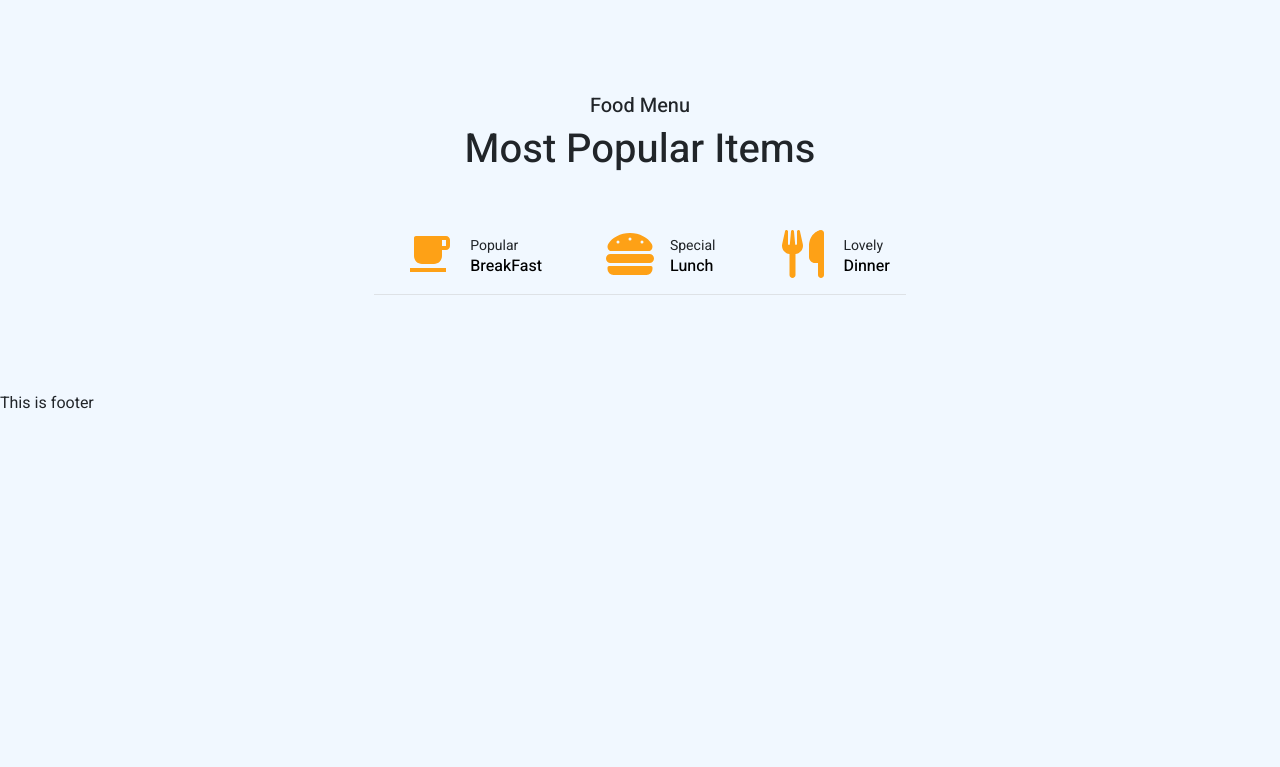
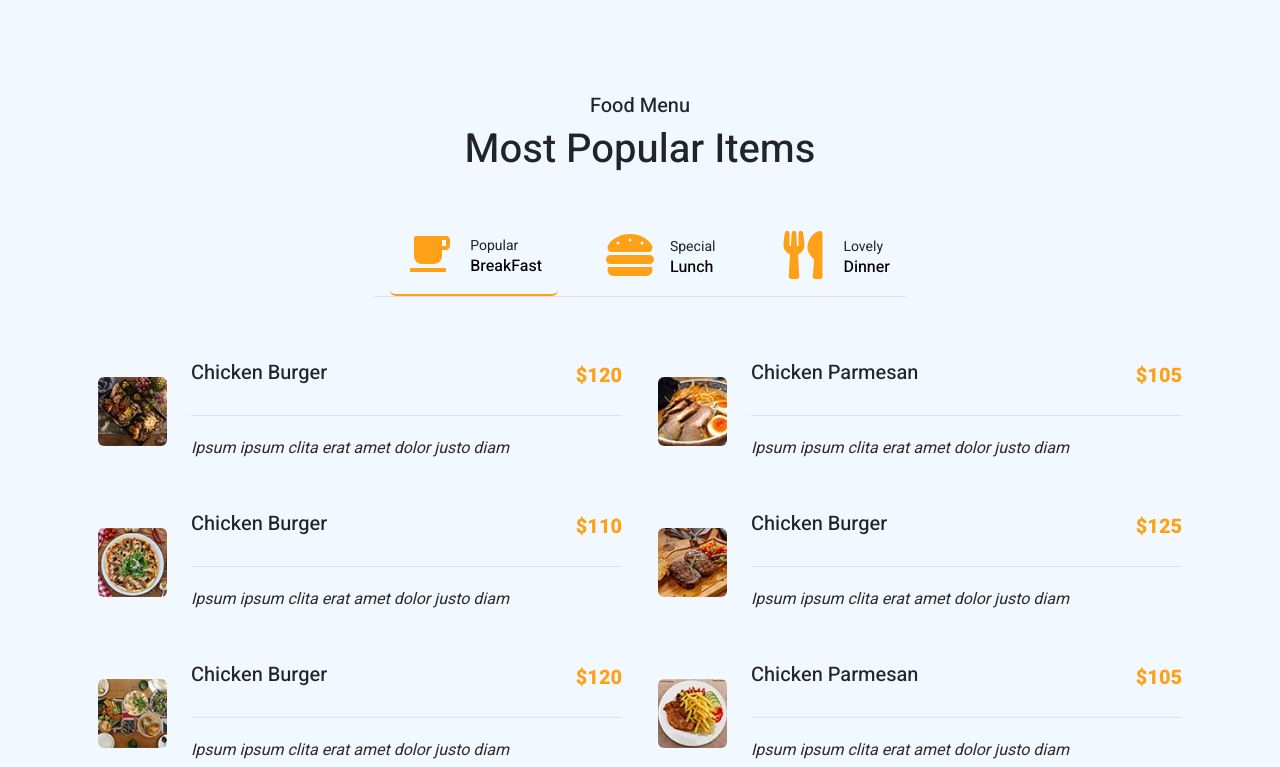
Before and after one commit to code-with-omar/react-restoran, a React (Vite) app: page / in a window 1280 px wide. Shown: the part 1913-2680 px from the top of the page. Before the commit the page ends 2328 px from the top, so only its background shows below. Built offline with nearby package versions, Linux system fonts and the light colour scheme.

Commit message:
Implement the food menu section

```diff
--- a/src/components/Shared/Menu/Menu.css
+++ b/src/components/Shared/Menu/Menu.css
@@ -13,3 +13,7 @@
 .menu-items-title >h6{
     color: black;
 }
+.menu-items-wrap{
+    background: #F1F8FF;
+    border: none;
+}
--- a/src/components/Shared/Menu/Menu.jsx
+++ b/src/components/Shared/Menu/Menu.jsx
@@ -1,7 +1,7 @@
 import { Col, Container, Nav, Row } from "react-bootstrap";
 import { RiCupFill } from "react-icons/ri";
 import { FaHamburger } from "react-icons/fa";
-import { FaUtensils } from "react-icons/fa6";
+import { FaUtensils } from "react-icons/fa";
 import MenuOne from "./../../../assets/menu-1.jpg"
 import MenuTwo from "./../../../assets/menu-2.jpg"
 import MenuThree from "./../../../assets/menu-3.jpg"
@@ -11,19 +11,35 @@ import MenuSix from "./../../../assets/menu-6.jpg"
 import MenuSeven from "./../../../assets/menu-7.jpg"
 import MenuEight from "./../../../assets/menu-8.jpg"
 import "./Menu.css"
-import MenuIteams from "./MenuIteams/MenuIteams";
+import MenuIteams from "./MenuIteams/MenuIteams.jsx";
+import { useState } from "react";
 
 const Menu = () => {
-    const menu = [
+    const menuBreakFast = [
         { id: 1, img: MenuOne, title: "Chicken Burger", details: "Ipsum ipsum clita erat amet dolor justo diam", price: 120 },
-        { id: 2, img: MenuFour, title: "Chicken Parmesan", details: "Ipsum ipsum clita erat amet dolor justo diam", price: 105 },
+        { id: 2, img: MenuTwo, title: "Chicken Parmesan", details: "Ipsum ipsum clita erat amet dolor justo diam", price: 105 },
         { id: 3, img: MenuThree, title: "Chicken Burger", details: "Ipsum ipsum clita erat amet dolor justo diam", price: 110 },
         { id: 4, img: MenuFour, title: "Chicken Burger", details: "Ipsum ipsum clita erat amet dolor justo diam", price: 125 },
         { id: 5, img: MenuFive, title: "Chicken Burger", details: "Ipsum ipsum clita erat amet dolor justo diam", price: 120 },
         { id: 6, img: MenuSix, title: "Chicken Parmesan", details: "Ipsum ipsum clita erat amet dolor justo diam", price: 105 },
         { id: 7, img: MenuSeven, title: "Chicken Burger", details: "Ipsum ipsum clita erat amet dolor justo diam", price: 110 },
         { id: 8, img: MenuEight, title: "Chicken Burger", details: "Ipsum ipsum clita erat amet dolor justo diam", price: 125 },
-    ]
+    ];
+    const menuLaunch = [
+        { id: 1, img: MenuEight, title: "Chicken Burger", details: "Ipsum ipsum clita erat amet dolor justo diam", price: 125 },
+        { id: 2, img: MenuSeven, title: "Chicken Burger", details: "Ipsum ipsum clita erat amet dolor justo diam", price: 110 },
+        { id: 3, img: MenuSix, title: "Chicken Parmesan", details: "Ipsum ipsum clita erat amet dolor justo diam", price: 105 },
+        { id: 4, img: MenuFive, title: "Chicken Burger", details: "Ipsum ipsum clita erat amet dolor justo diam", price: 120 },
+        { id: 7, img: MenuTwo, title: "Chicken Parmesan", details: "Ipsum ipsum clita erat amet dolor justo diam", price: 105 },
+        { id: 5, img: MenuFour, title: "Chicken Burger", details: "Ipsum ipsum clita erat amet dolor justo diam", price: 125 },
+        { id: 6, img: MenuThree, title: "Chicken Burger", details: "Ipsum ipsum clita erat amet dolor justo diam", price: 110 },
+        { id: 8, img: MenuOne, title: "Chicken Burger", details: "Ipsum ipsum clita erat amet dolor justo diam", price: 120 },
+    ];
+    const [activeTab, setActiveTab] = useState("tab-1");
+
+    const handleTabClick = (tabKey) => {
+        setActiveTab(tabKey);
+    };
     return (
         <section className="container-xxl py-5">
             <Container className="text-center">
@@ -31,9 +47,9 @@ const Menu = () => {
                     <h5 className="text-center">Food Menu</h5>
                     <h1 className="mb-5">Most Popular Items</h1>
                 </div>
-                <Nav className="nav-pills d-inline-flex justify-content-center border-bottom mb-5 align-items-center">
+                <Nav className="nav-pills d-inline-flex justify-content-center border-bottom mb-5 align-items-center" activeKey={activeTab}>
                     <Nav.Item>
-                        <Nav.Link className="d-flex align-items-center text-start mx-3 pb-3" eventKey="tab-1">
+                        <Nav.Link className="d-flex align-items-center text-start mx-3 pb-3" eventKey="tab-1" onClick={() => handleTabClick("tab-1")}>
                             < RiCupFill className="menu-logo" />
                             <div className="ps-3 menu-items-title">
                                 <small className="text-body">Popular</small>
@@ -42,7 +58,7 @@ const Menu = () => {
                         </Nav.Link>
                     </Nav.Item>
                     <Nav.Item>
-                        <Nav.Link className="d-flex align-items-center text-start mx-3 pb-3" eventKey="tab-2">
+                        <Nav.Link className="d-flex align-items-center text-start mx-3 pb-3" eventKey="tab-2" onClick={() => handleTabClick("tab-2")}>
                             < FaHamburger className="menu-logo" />
                             <div className="ps-3 menu-items-title">
                                 <small className="text-body">Special</small>
@@ -51,7 +67,7 @@ const Menu = () => {
                         </Nav.Link>
                     </Nav.Item>
                     <Nav.Item>
-                        <Nav.Link className="d-flex align-items-center text-start mx-3 me-0 pb-3" eventKey="tab-3">
+                        <Nav.Link className="d-flex align-items-center text-start mx-3 me-0 pb-3" eventKey="tab-3" onClick={() => handleTabClick("tab-3")}>
                             <FaUtensils className="menu-logo"></FaUtensils>
                             <div className="ps-3 menu-items-title">
                                 <small className="text-body">Lovely</small>
@@ -60,15 +76,45 @@ const Menu = () => {
                         </Nav.Link>
                     </Nav.Item>
                 </Nav>
-                <Row>
-
-                    {menu.map(data => {
-                         <Col key={data.id} md={6}>
-                         <MenuIteams data={data} />
-                     </Col>
-                    })}
-
-                </Row>
+                {activeTab === "tab-1" && (
+                    <Row id="tab-1" className="tab-pane g-1">
+                        {menuBreakFast.map((data) => (
+                            <Col
+                                key={data.id}
+                                lg={6}
+                                className="align-item-start text-start d-flex menu-items-wrap"
+                            >
+                                <MenuIteams data={data} />
+                            </Col>
+                        ))}
+                    </Row>
+                )}
+                {activeTab === "tab-2" && (
+                    <Row id="tab-2" className="tab-pane g-1">
+                        {menuLaunch.map((data) => (
+                            <Col
+                                key={data.id}
+                                lg={6}
+                                className="align-item-start text-start d-flex menu-items-wrap"
+                            >
+                                <MenuIteams data={data} />
+                            </Col>
+                        ))}
+                    </Row>
+                )}
+                {activeTab === "tab-3" && (
+                    <Row id="tab-3" className="tab-pane g-1">
+                        {menuBreakFast.map((data) => (
+                            <Col
+                                key={data.id}
+                                lg={6}
+                                className="align-item-start text-start d-flex menu-items-wrap"
+                            >
+                                <MenuIteams data={data} />
+                            </Col>
+                        ))}
+                    </Row>
+                )}
             </Container>
         </section>
     );
--- a/src/components/Shared/Menu/MenuIteams/MenuIteams.css
+++ b/src/components/Shared/Menu/MenuIteams/MenuIteams.css
@@ -0,0 +1,10 @@
+.menu-text-details{
+    font-style: italic;
+    color: rgb(46, 43, 43);
+    margin-top: 20px;
+}
+.price{
+    color: #FEA116 !important;
+    font-size: 1.25rem;
+    font-weight: 800;
+}
--- a/src/components/Shared/Menu/MenuIteams/MenuIteams.jsx
+++ b/src/components/Shared/Menu/MenuIteams/MenuIteams.jsx
@@ -1,10 +1,25 @@
+import { Card } from "react-bootstrap";
 import "./MenuIteams.css"
-const MenuIteams = ({data}) => {
+const MenuIteams = ({ data }) => {
     console.log(data)
+    const { img, title, details, price } = data;
     return (
-        <div>
-
-        </div>
+        <Card className="menu-items-wrap w-100">
+            <Card.Body className="d-flex">
+                <div className="image justify-content-center mt-3">
+                    <img src={img} alt="" className="img-fluid rounded"/>
+                </div>
+                <div className="menu-details w-100 d-flex flex-column text-start ps-4" style={{width: "80px"}}>
+                    <div className="d-flex justify-content-between border-bottom pb-2">
+                        <h5>{title}</h5>
+                        <p className="price">${price}</p>
+                    </div>
+                    <div>
+                        <p className="menu-text-details">{details}</p>
+                    </div>
+                </div>
+            </Card.Body>
+        </Card>
     );
 };
 
```
